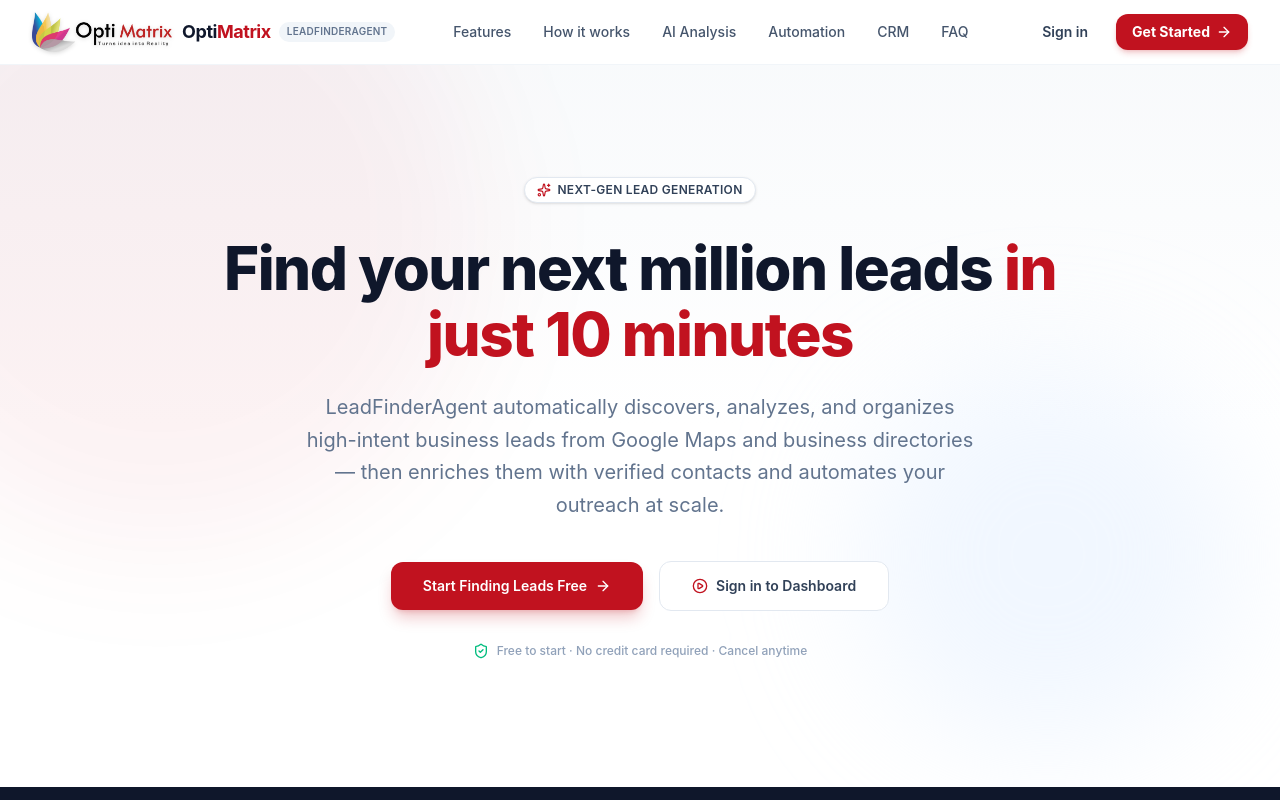
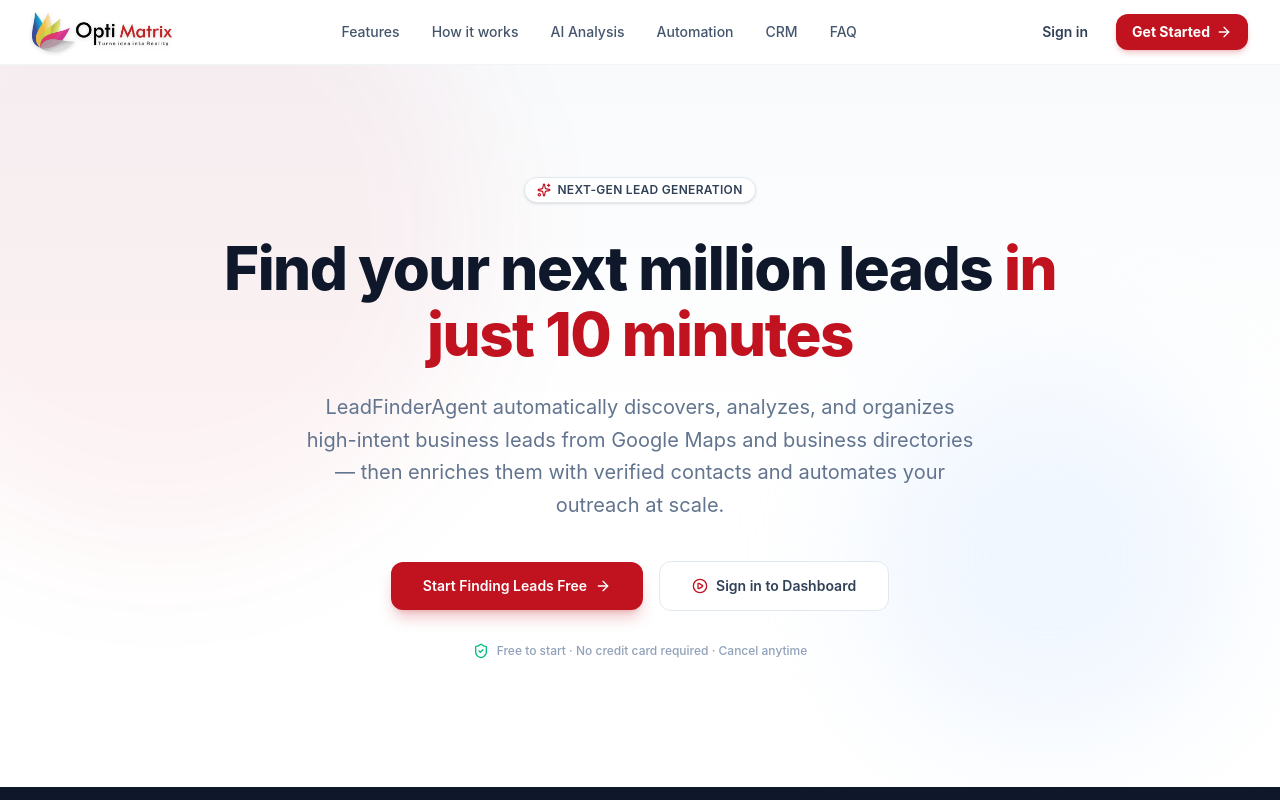
Before and after one commit to riteshoptimatrix-oss/LeadFinderAgent-DigitalOcean, a Next.js app in the folder frontend/: page / in a window 1280 px wide. Shown: the top 800 px of the page. Built offline with nearby package versions, Linux system fonts and the light colour scheme.

Commit message:
Header Changes

```diff
--- a/frontend/app/page.tsx
+++ b/frontend/app/page.tsx
@@ -213,18 +213,15 @@
             <div className="flex items-center gap-2.5">
               <img
                 src="/logo.png"
-                alt="OptiMatrix"
+                alt="LeadFinder"
                 className="h-10 w-auto object-contain drop-shadow-sm"
                 onError={(e) => {
                   e.currentTarget.style.display = 'none';
                   e.currentTarget.nextElementSibling?.classList.remove('hidden');
                 }}
               />
-              <div className="hidden sm:flex items-center text-lg font-bold tracking-tight text-slate-900">
-                Opti<span className="text-[#c1121f]">Matrix</span>
-                <span className="ml-2 px-2 py-0.5 rounded-full bg-slate-100 text-[10px] font-semibold text-slate-500 tracking-wide uppercase">
-                  LeadFinderAgent
-                </span>
+              <div className="hidden items-center text-lg font-bold tracking-tight text-slate-900">
+                Lead<span className="text-blue-600">Finder</span>
               </div>
             </div>
 
```
